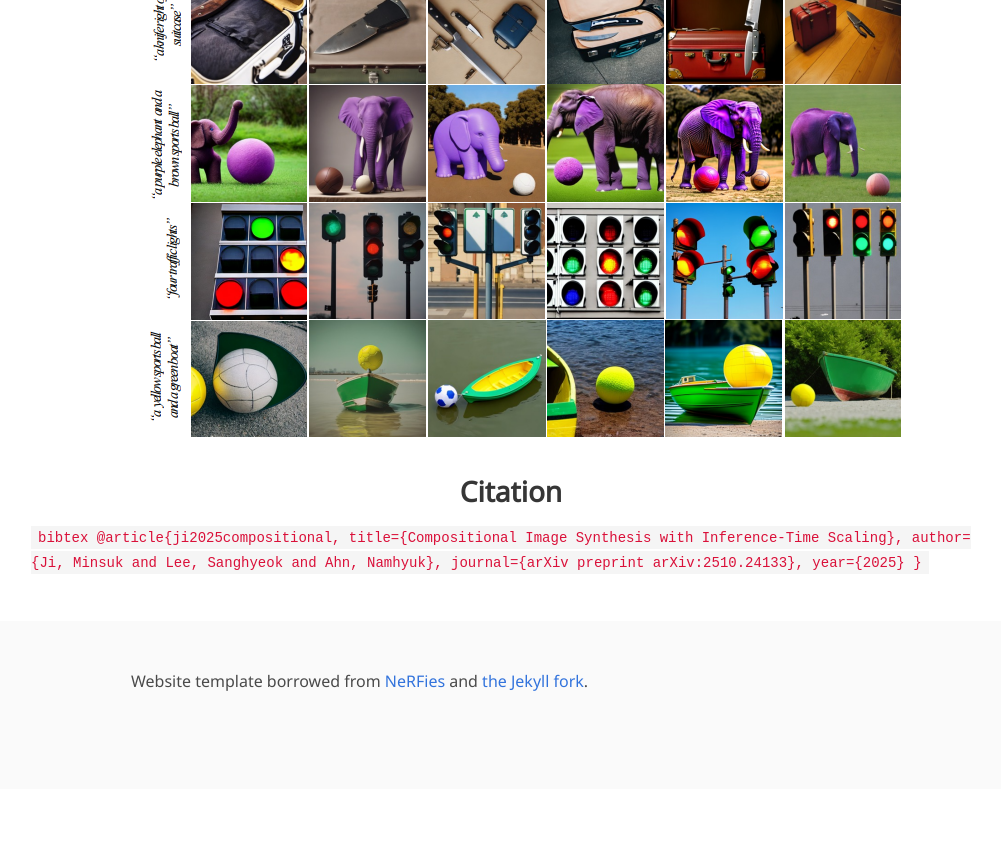
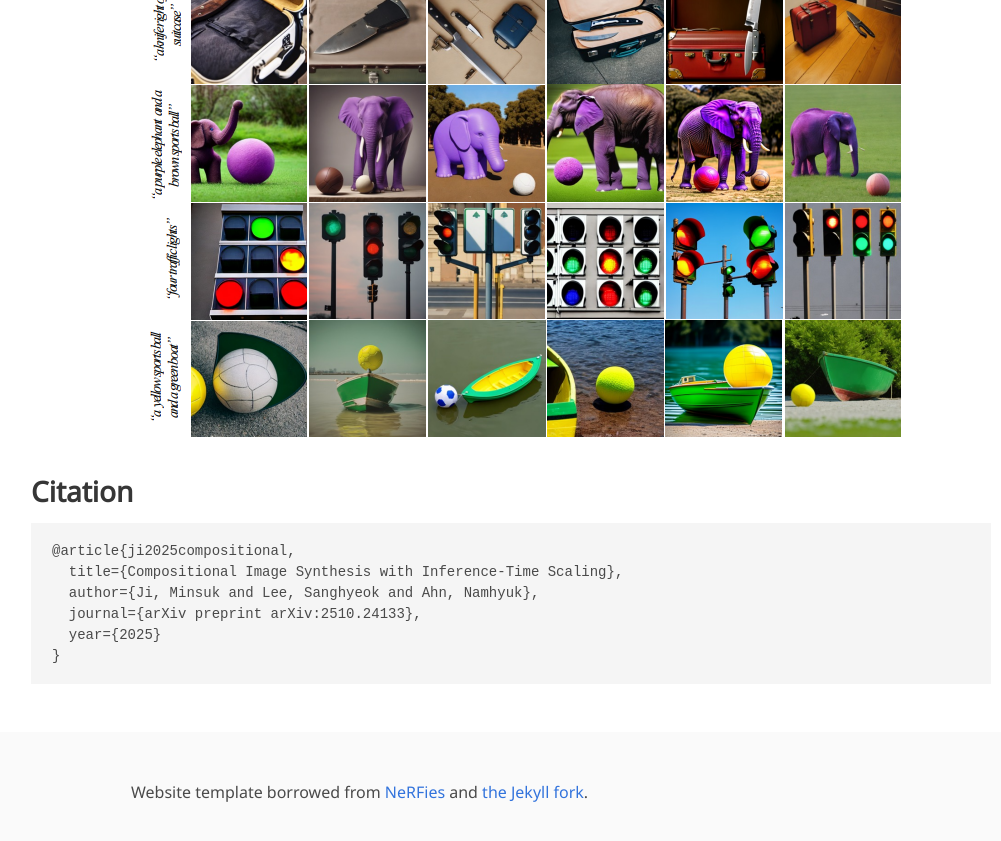
Before and after one commit to Minsuk-ji/ReFocus, a Jekyll site: the page built from index.md, in a window 1280 px wide and 900 px high, scrolled down 1748 px. Shown: the top 841 px of the window, without its empty margins (129-1130 px from the left). Built offline with Jekyll 4.4.1, drawn with Linux system fonts in a browser that asks for light colours; some web fonts are replaced; before the commit the page ends 2537 px from its top, so only the background shows below that.

Commit message:
Update index.md

````diff
--- a/index.md
+++ b/index.md
@@ -41,12 +41,13 @@ Next, a layout-conditioned diffusion model generates multiple drafts from indepe
 
 
 
-<h2 style="text-align:center;">Citation</h2>
 
-```bibtex
+## Citation
+```
 @article{ji2025compositional,
   title={Compositional Image Synthesis with Inference-Time Scaling},
   author={Ji, Minsuk and Lee, Sanghyeok and Ahn, Namhyuk},
   journal={arXiv preprint arXiv:2510.24133},
   year={2025}
-}```
+}
+```
````
